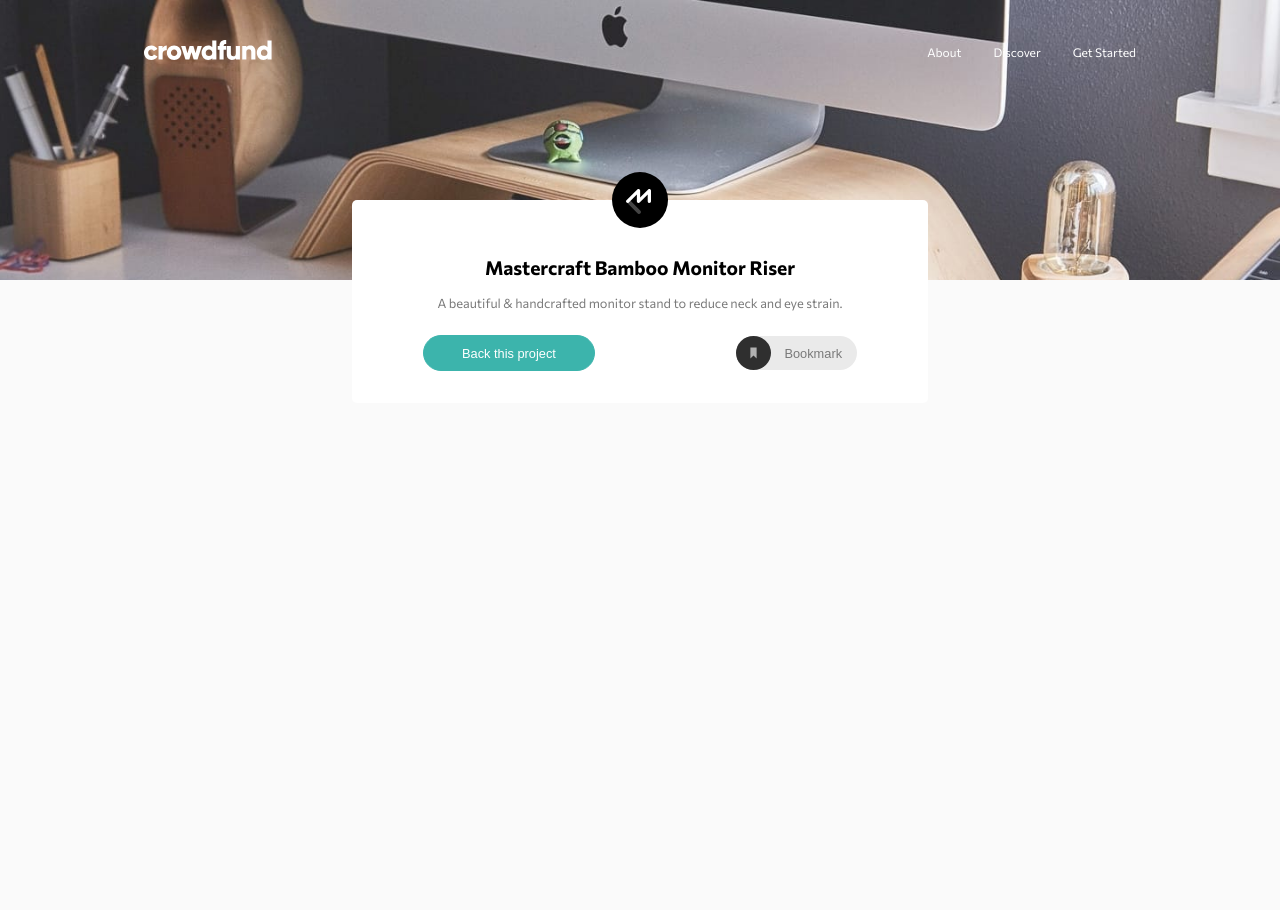
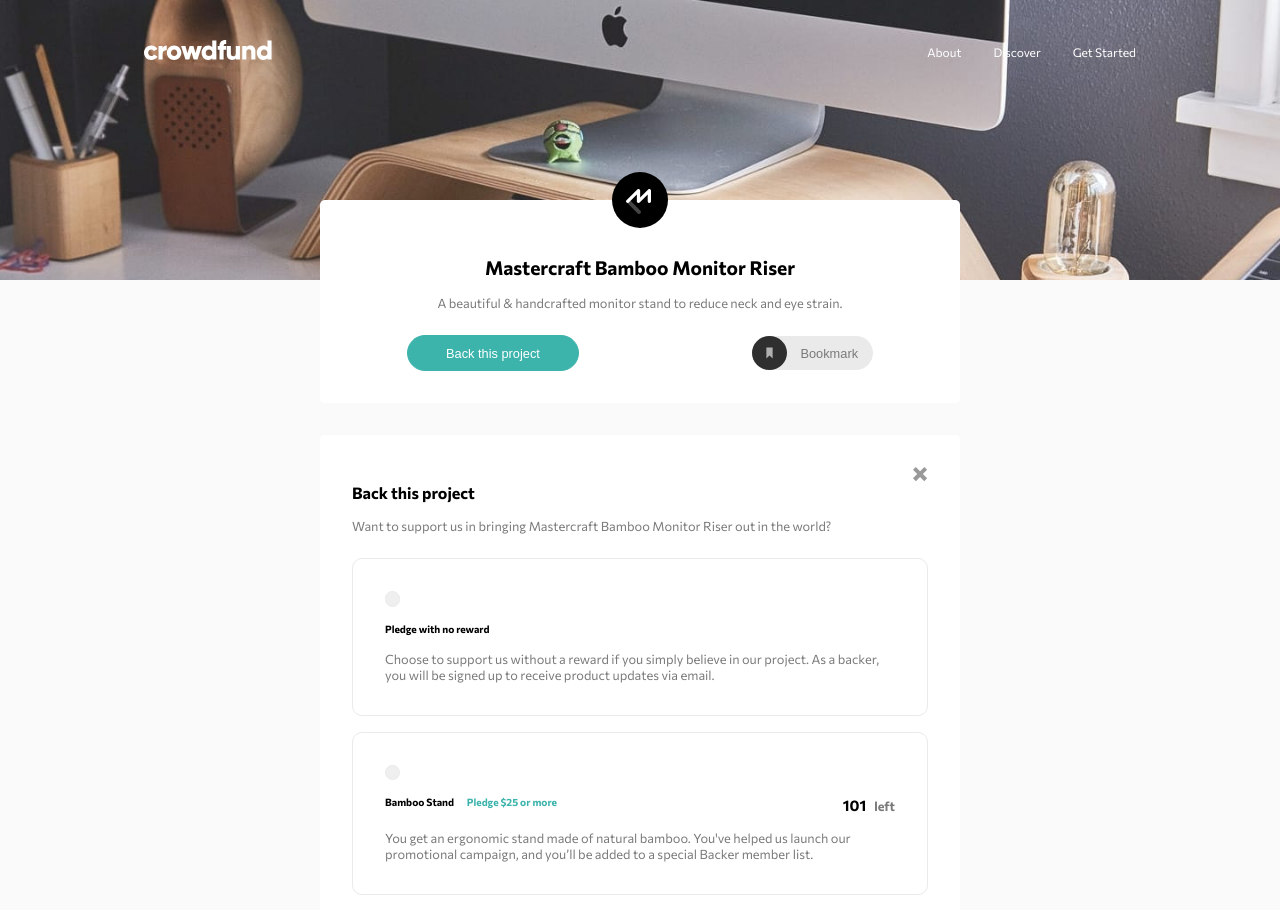
Before and after one commit to bmhuyquoc104/react-crowd-funding-website, a React (Create React App) app: page / in a window 1280 px wide. Shown: the top 910 px of the page. Before the commit the page ends 800 px from the top, so only its background shows below. Built offline with nearby package versions, Linux system fonts and the light colour scheme.

Commit message:
7.Finish default + active state for modal

```diff
--- a/src/App.js
+++ b/src/App.js
@@ -2,6 +2,7 @@ import Header from './components/Header/Header'
 import {StyledGlobal} from './Global.styled'
 import Bookmark from './components/Bookmark/Bookmark'
 import {FlexContainer} from'./components/Flex/Flex'
+import Modal from './components/Modal/Modal'
 function App() {
   return (
     <>
@@ -9,6 +10,7 @@ function App() {
       <Header/>
       <FlexContainer fd ="column" >
         <Bookmark/>
+        <Modal/>
       </FlexContainer>
     </>
   );
--- a/src/components/Bookmark/Bookmark.styled.js
+++ b/src/components/Bookmark/Bookmark.styled.js
@@ -6,7 +6,7 @@ export const StyledBookmark = styled(motion.section)`
   flex-direction: column;
   justify-content: center;
   align-items: center;
-  width: max(45%, 350px);
+  width: max(50%, 350px);
   background-color: #ffffff;
   margin-top: -5em;
   border-radius: 5px;
@@ -46,12 +46,13 @@ export const StyledBookmark = styled(motion.section)`
   }
 
   .bookmark-container .back {
-    background-color: var(--clr_mcyan);
     padding: 0.75em 3em;
     font-size: clamp(0.6rem, 1vw, 0.8rem);
     border-radius: 25px;
     color: #ffffff;
     border: 1px solid var(--clr_mcyan);
+    background-color: var(--clr_mcyan);
+
   }
 
   .button-container {
--- /dev/null
+++ b/src/components/Modal/Modal.jsx
@@ -0,0 +1,67 @@
+import React from "react";
+import { StyledModal } from "./Modal.styled";
+import imagesResource from "../../assets/images";
+import { ModalCard } from "./ModalCard/ModalCard";
+const Modal = () => {
+  const cardContent = [
+    {
+      id: 1,
+      title: "Pledge with no reward",
+      description:
+        "Choose to support us without a reward if you simply believe in our project. As a backer, you will be signed up to receive product updates via email.",
+      limit: "",
+      quantities: "",
+    },
+    {
+      id: 2,
+      title: "Bamboo Stand",
+      description:
+        "You get an ergonomic stand made of natural bamboo. You've helped us launch our promotional campaign, and you’ll be added to a special Backer member list.",
+      limit: "Pledge $25 or more",
+      quantities: "101",
+    },
+    {
+      id: 3,
+      title: "Black Edition Stand",
+      description:
+        "You get a Black Special Edition computer stand and a personal thank you. You’ll be added to our Backer member list. Shipping is included.",
+      limit: "Pledge $75 or more",
+      quantities: "64",
+    },
+    {
+      id: 4,
+      title: "Mahogany Special Edition",
+      description:
+        "You get two Special Edition Mahogany stands, a Backer T-Shirt, and a personal thank you. You’ll be added to our Backer member list. Shipping is included.",
+      limit: "Pledge $200 or more",
+      quantities: "0",
+    },
+  ];
+  return (
+    <StyledModal>
+      <div className="modal-header">
+        <h2>Back this project</h2>
+        <div className="image">
+          <img src={imagesResource.CloseModalIcon} alt="An close modal icon" />
+        </div>
+        <p>
+          Want to support us in bringing Mastercraft Bamboo Monitor Riser out in
+          the world?
+        </p>
+      </div>
+      <div className="card-list">
+        {cardContent.map((card, key) => (
+          <ModalCard
+            key={card.id}
+            title={card.title}
+            description={card.description}
+            limit={card.limit}
+            quantities={card.quantities}
+          ></ModalCard>
+        ))}
+      </div>
+    </StyledModal>
+  );
+};
+
+export default Modal;
--- /dev/null
+++ b/src/components/Modal/Modal.styled.js
@@ -0,0 +1,57 @@
+import styled from "styled-components";
+import { motion } from "framer-motion";
+export const StyledModal = styled(motion.section)`
+  display: flex;
+  flex-direction: column;
+  padding: 2em;
+  width:max(50%,350px);
+  border-radius: 5px;
+  align-items: center;
+  gap:1.5em;
+  margin-top:2em;
+  background-color: #ffffff;
+
+
+  .modal-header {
+      display: flex;
+      gap: 1em;
+      justify-content:space-between;
+      flex-wrap:wrap;
+  }
+
+  .modal-header>:nth-child(3){
+      width:100%;
+      font-size: clamp(0.65rem,1vw,1rem);
+      color:var(--clr_g);
+      order:3;
+  }
+
+  .modal-header h2{
+      align-self:flex-end;
+      color:var(--clr_b);
+      order:2;
+      font-size:clamp(1rem,1.2vw,1.2rem);
+      width:100%;
+
+  }
+
+  .modal-header .image{
+      order:1;
+      width:100%;
+      position:relative;
+  }
+
+  .modal-header .image img {
+      position:absolute;
+      top:0;
+      right:0;
+      object-fit:contain;
+      height:15px;
+  }
+
+  .card-list {
+      display: flex;
+      flex-direction: column;
+      gap:1em;
+  }
+`;
--- /dev/null
+++ b/src/components/Modal/ModalCard/ModalCard.jsx
@@ -0,0 +1,77 @@
+import React, { useState } from "react";
+import { StyledModalCard } from "./ModalCard.styled";
+
+export const ModalCard = ({ title, description, quantities, limit }) => {
+  let [isToggle, setToggle] = useState(false);
+
+  return (
+    <>
+      {isToggle ? (
+        <StyledModalCard>
+          <button
+            className="checkbox"
+            onClick={() => {
+              setToggle(!isToggle);
+            }}
+          ></button>
+          <div className="card-content">
+            <div className="title-container">
+              <h2 className="card-title">{title}</h2>
+              <div className="limit">{limit !== "" && <h2> {limit}</h2>}</div>
+              <div className="quantities">
+                {quantities !== "" && (
+                  <h3>
+                    {" "}
+                    {quantities} <span>left</span>
+                  </h3>
+                )}
+              </div>
+            </div>
+            <div className="card-description">{description}</div>
+          </div>
+          <div className="pledge-container">
+            <form action="#" method="get">
+              <label >Enter your pledge</label>
+              <div className="form-control">
+                <div className="input-container">
+                  <h3 className="currency">$</h3>
+                  <input
+                    type="text"
+                    name="pledge-value"
+                    min="25"
+                    placeholder="25"
+                  ></input>
+                </div>
+                <button className = "submit" type="submit">Continue</button>
+              </div>
+            </form>
+          </div>
+        </StyledModalCard>
+      ) : (
+        <StyledModalCard>
+          <button
+            className="checkbox"
+            onClick={() => {
+              setToggle(!isToggle);
+            }}
+          ></button>
+          <div className="card-content">
+            <div className="title-container">
+              <h2 className="card-title">{title}</h2>
+              <div className="limit">{limit !== "" && <h2> {limit}</h2>}</div>
+              <div className="quantities">
+                {quantities !== "" && (
+                  <h3>
+                    {" "}
+                    {quantities} <span>left</span>
+                  </h3>
+                )}
+              </div>
+            </div>
+            <div className="card-description">{description}</div>
+          </div>
+        </StyledModalCard>
+      )}
+    </>
+  );
+};
--- /dev/null
+++ b/src/components/Modal/ModalCard/ModalCard.styled.js
@@ -0,0 +1,113 @@
+import styled from "styled-components";
+import { motion } from "framer-motion";
+
+export const StyledModalCard = styled(motion.div)`
+  display: flex;
+  gap: 1em;
+  max-width: 100%;
+  padding: 2em;
+  border-radius: 10px;
+  border: 1px solid #eaeaea;
+  flex-wrap: wrap;
+
+  .checkbox {
+    padding: 0.5em;
+    border-radius: 50px;
+    height: 5px;
+    border: 1px solid #eaeaea;
+  }
+
+  .title-container {
+    display: flex;
+    justify-content: space-between;
+    font-size: clamp(1rem, 1vw, 1.2rem);
+  }
+
+  .title-container .limit {
+    color: var(--clr_mcyan);
+    font-size: clamp(0.6rem, 1vw, 0.8rem);
+    width: fit-content;
+    margin-left: 1em;
+  }
+
+  .title-container .card-title {
+    color: var(--clr_b);
+    width: fit-content;
+  }
+
+  .card-description {
+    color: var(--clr_g);
+    font-size: clamp(0.6rem, 1vw, 0.8rem);
+  }
+
+  h2 {
+    font-size: clamp(0.6rem, 0.8vw, 0.8rem);
+  }
+
+  span {
+    color: var(--clr_g);
+    margin-left: 0.4em;
+    font-size: clamp(0.6rem, 1vw, 0.8rem);
+  }
+  .card-content {
+    display: flex;
+    flex-direction: column;
+    gap: 1em;
+  }
+
+  .quantities {
+    flex: 2;
+    text-align: right;
+    font-size: clamp(0.6rem, 1vw, 0.8rem);
+  }
+
+  .pledge-container {
+    width: 100%;
+  }
+
+  form {
+    display: flex;
+    justify-content: space-between;
+    align-items: center;
+  }
+  label {
+    width: 100%;
+  }
+  .form-control {
+    display: flex;
+    gap: 0.5em;
+    align-items: center;
+    justify-content: flex-end;
+  }
+
+  .form-control > * {
+    padding: 1em;
+    border-radius: 25px;
+    width: 100%;
+  }
+  .input-container {
+    display: flex;
+    align-items: center;
+    justify-content: space-evenly;
+    border: 1px solid #eaeaea;
+  }
+
+  .input-container input::placeholder,
+  .input-container input {
+    color: var(--clr_b);
+    font-size: clamp(0.6rem, 1vw, 0.8rem);
+    width: 50%;
+    border: none;
+  }
+
+  .currency {
+    color: #eaeaea;
+    font-size: clamp(0.6rem, 1vw, 0.8rem);
+  }
+
+  .submit {
+    border: 1px solid var(--clr_mcyan);
+    background-color: var(--clr_mcyan);
+    font-size: clamp(0.6rem, 1vw, 0.8rem);
+  }
+`;
```
